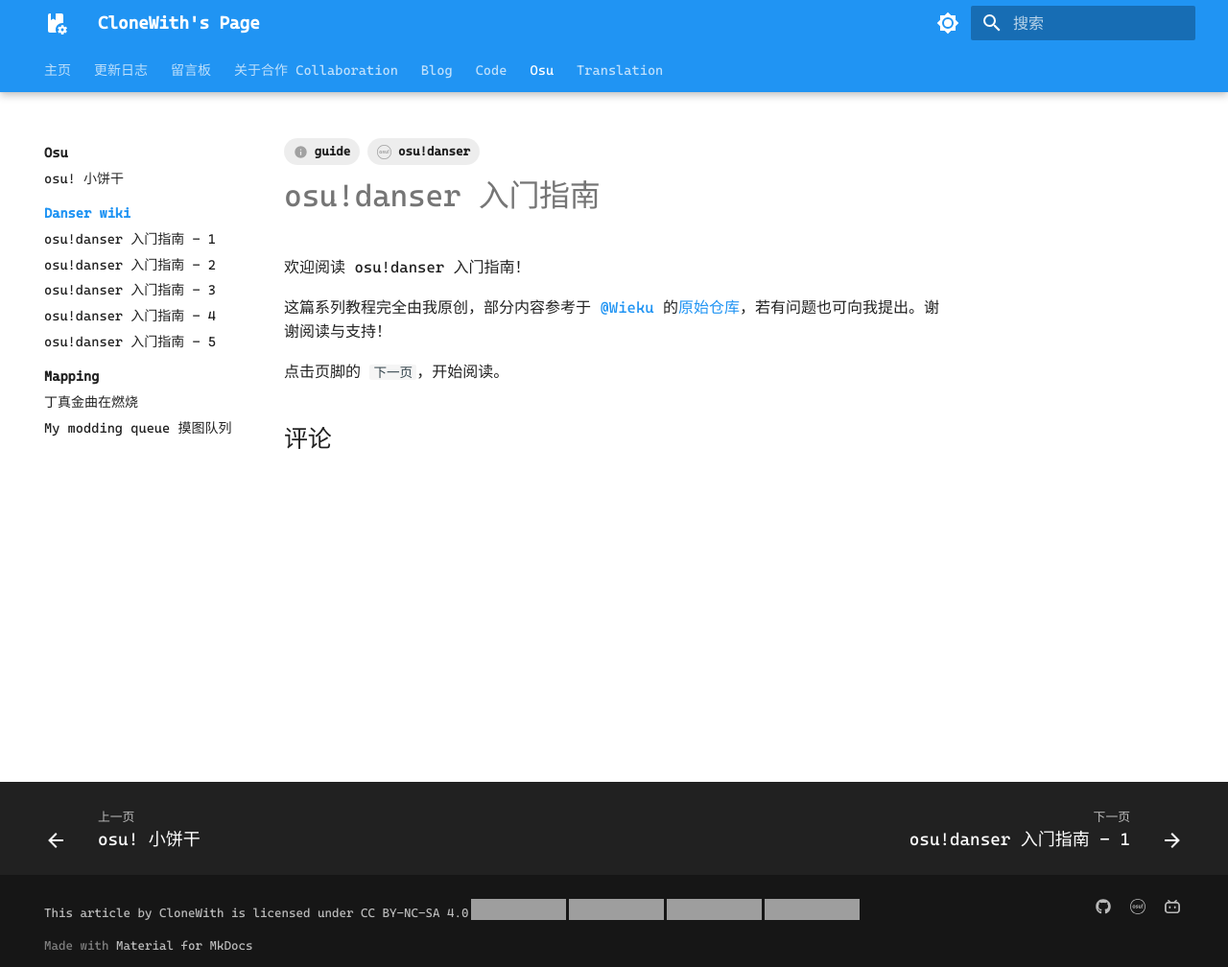
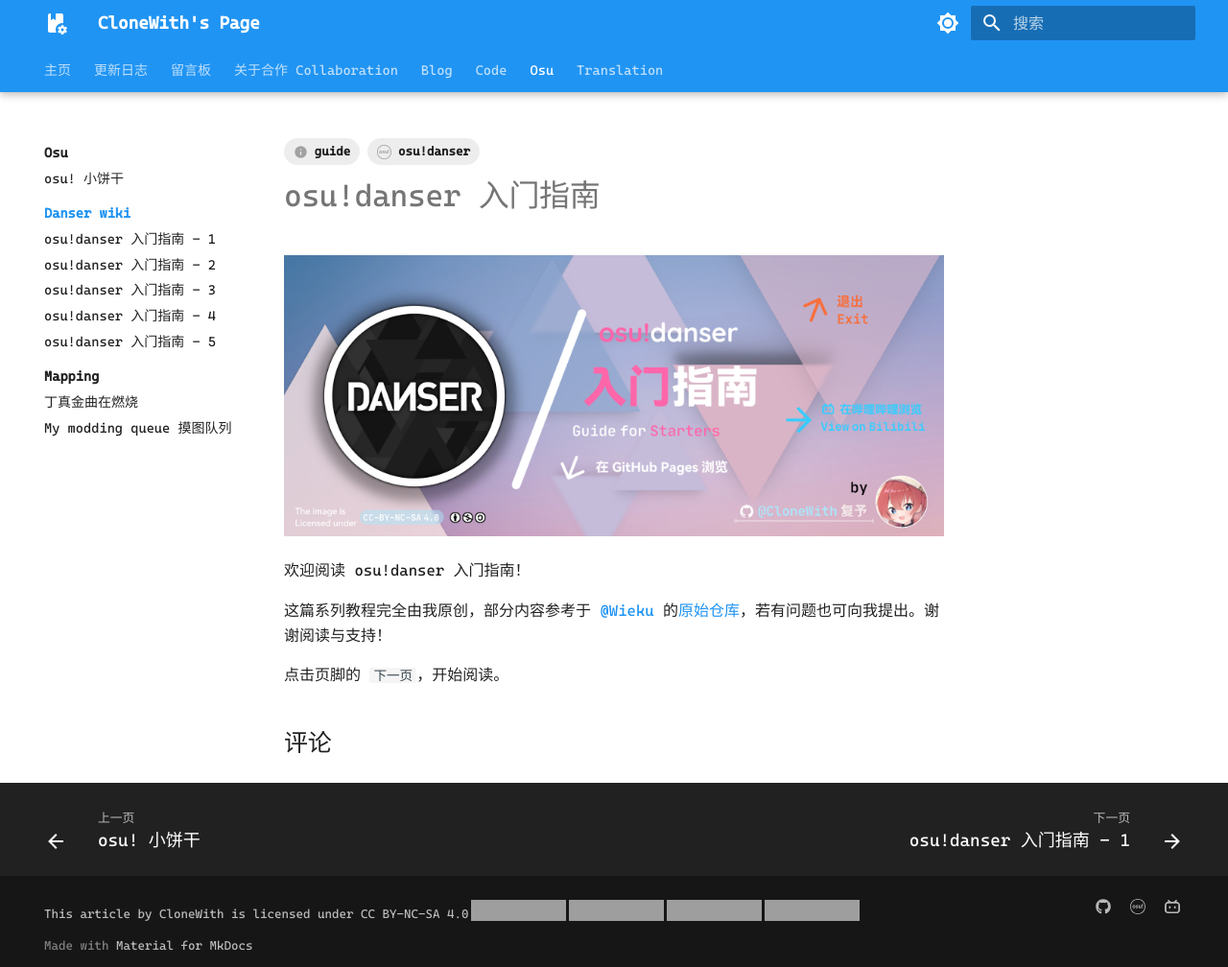
Before and after one commit to Sunnyboy971/Sunnyboy971.github.io, an MkDocs documentation site: the page built from docs/osu/danser-wiki/index.md, in a window 1280 px wide and 1008 px high. Shown: the whole window at 96% size. Built offline with MkDocs 1.6.1 and Material for MkDocs 9.7.7, drawn with Linux system fonts in a browser that asks for light colours; some web fonts are replaced; comment, search, counter and statistics services are not loaded; grey boxes are pictures that could not be loaded.

Commit message:
Add banner for osu!danser guide

```diff
--- a/docs/osu/danser-wiki/index.md
+++ b/docs/osu/danser-wiki/index.md
@@ -7,6 +7,8 @@ comments: true
 
 # osu!danser 入门指南
 
+![Banner](img/banner.png)
+
 欢迎阅读 osu!danser 入门指南！
 
 这篇系列教程完全由我原创，部分内容参考于 [@Wieku](https://github.com/Wieku) 的[原始仓库](https://github.com/Wieku/danser-go)，若有问题也可向我提出。谢谢阅读与支持！
```
Also changed, not shown: docs/osu/danser-wiki/img/banner.png (added).
